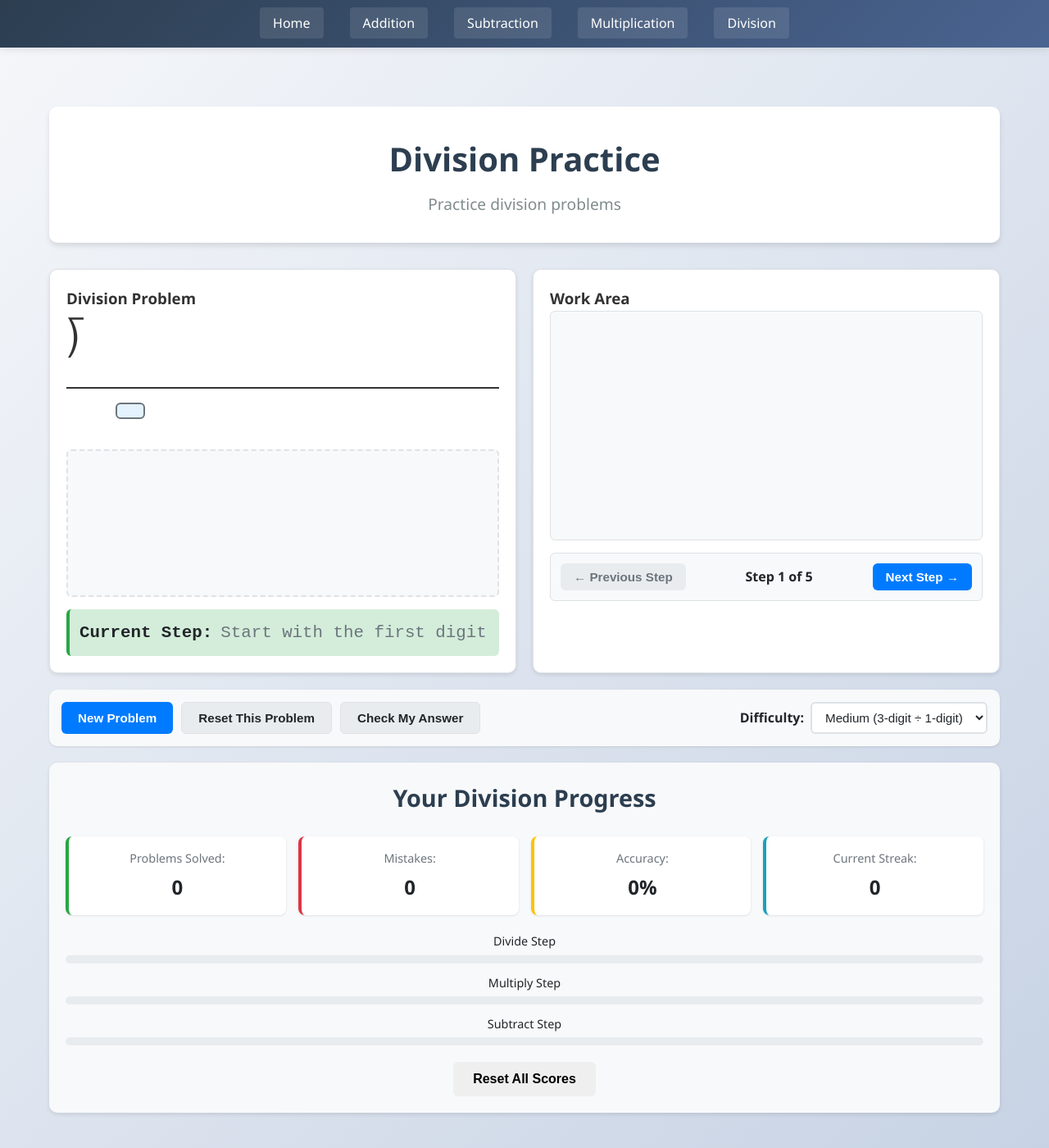
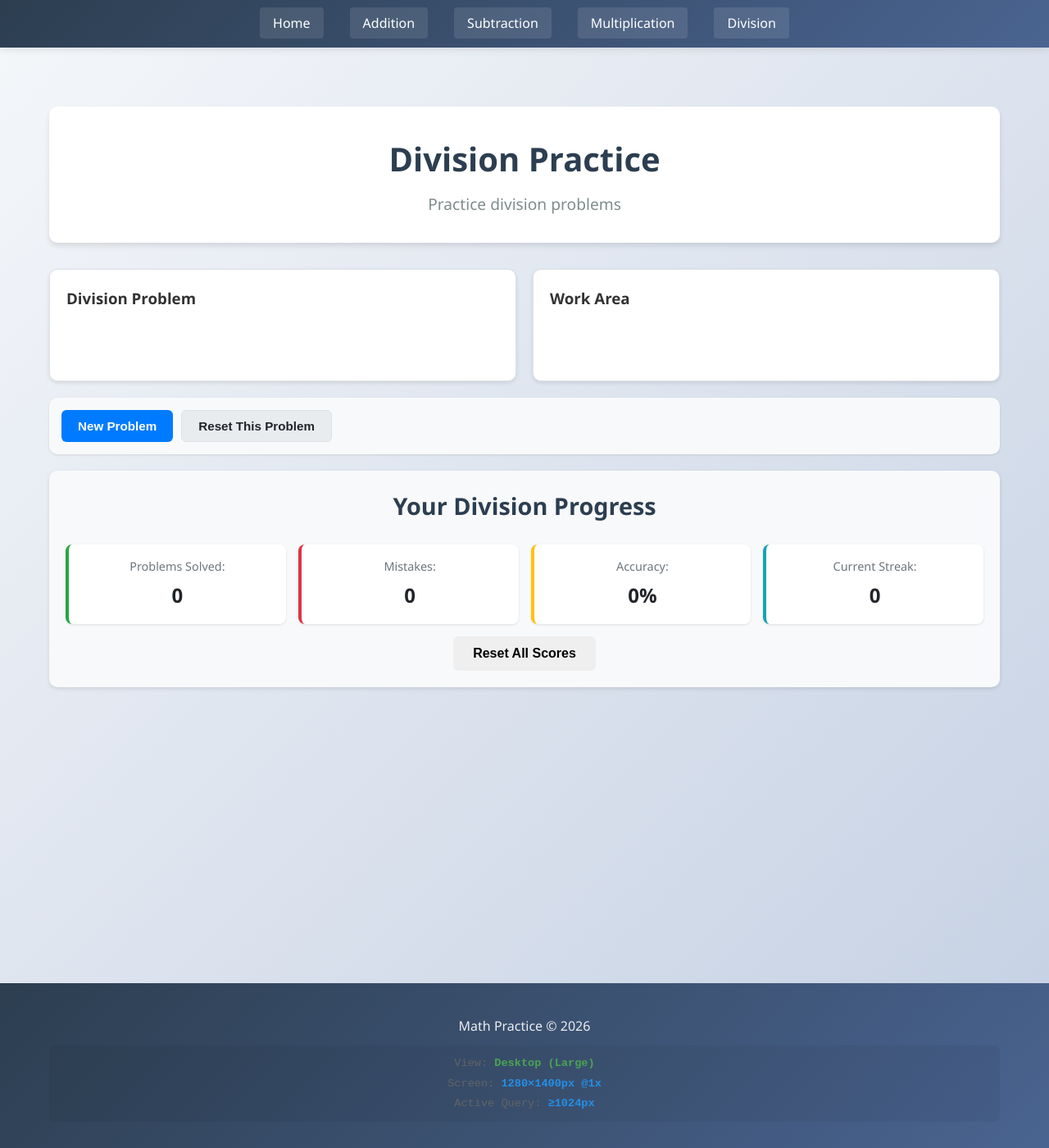
Before and after one commit to ZBZFirst/Math, a Jekyll site: the page built from division.md, in a window 1280 px wide and 1400 px high. Shown: the whole window at 82% size. Built offline with Jekyll 4.4.1, drawn with Linux system fonts in a browser that asks for light colours.

Commit message:
Update division.html

```diff
--- a/_layouts/division.html
+++ b/_layouts/division.html
@@ -23,64 +23,15 @@
 
             <!-- Main Workspace -->
             <div class="dual-container">
-                <!-- Left: Main Problem Container -->
                 <div class="main-problem-container">
                     <h3>Division Problem</h3>
-                    <div class="division-layout" id="divisionLayout">
-                        <!-- Long Division Layout -->
-                        <div class="dividend-row">
-                            <div class="division-symbol">⟌</div>
-                            <div class="dividend-digits" id="dividendDigits">
-                                <!-- Will be filled by JavaScript -->
-                            </div>
-                        </div>
-                        <div class="divisor-row">
-                            <div class="divisor-value" id="divisorValue"></div>
-                        </div>
-
-                        <!-- Work Area for Long Division Steps -->
-                        <div class="work-area" id="workArea">
-                            <!-- Steps will appear here as user progresses -->
-                        </div>
-
-                        <!-- Current Step Display -->
-                        <div class="current-step-container">
-                            <div class="step-focus" id="currentStepFocus">
-                                <span class="step-label">Current Step:</span>
-                                <span class="step-description" id="currentStepDescription">
-                                    Start with the first digit
-                                </span>
-                            </div>
-                        </div>
+                    <div class="main-problem" id="problemdisplay">
                     </div>
                 </div>
 
-                <!-- Right: Interactive Work Container -->
                 <div class="work-container">
                     <h3>Work Area</h3>
-
-                    <!-- Single container that gets filled with content -->
-                    <div class="work-stage-container" id="workStageContainer">
-                        <!-- This container will be dynamically filled by JavaScript -->
-                        <!-- It will contain one of the following based on current step: -->
-                        <!-- 1. Divide step content -->
-                        <!-- 2. Multiply step content -->
-                        <!-- 3. Subtract step content -->
-                        <!-- 4. Bring down step content -->
-                        <!-- 5. Final answer content -->
-                    </div>
-
-                    <!-- Navigation buttons for moving between steps -->
-                    <div class="work-navigation">
-                        <button id="prevStep" class="nav-btn" disabled>
-                            ← Previous Step
-                        </button>
-                        <span class="step-counter">
-                            Step <span id="currentStepNumber">1</span> of <span id="totalSteps">5</span>
-                        </span>
-                        <button id="nextStep" class="nav-btn">
-                            Next Step →
-                        </button>
+                    <div class="Work-Container" id="workStageContainer">
                     </div>
 
                     <!-- Feedback Area -->
@@ -93,18 +44,8 @@
                 <div class="control-buttons">
                     <button id="newDivisionProblem" class="primary-btn">New Problem</button>
                     <button id="resetCurrentProblem" class="secondary-btn">Reset This Problem</button>
-                    <button id="checkAnswer" class="secondary-btn">Check My Answer</button>
                 </div>
 
-                <div class="difficulty-selector">
-                    <label for="difficultyLevel">Difficulty:</label>
-                    <select id="difficultyLevel">
-                        <option value="easy">Easy (2-digit ÷ 1-digit)</option>
-                        <option value="medium" selected>Medium (3-digit ÷ 1-digit)</option>
-                        <option value="hard">Hard (3-digit ÷ 2-digit)</option>
-                        <option value="expert">Expert (4-digit ÷ 2-digit)</option>
-                    </select>
-                </div>
             </div>
 
             <!-- Enhanced Score Container -->
@@ -130,26 +71,6 @@
                         </div>
                     </div>
 
-                    <div class="progress-bars">
-                        <div class="progress-item">
-                            <span class="progress-label">Divide Step</span>
-                            <div class="progress-bar">
-                                <div class="progress-fill" id="divideStepProgress" style="width: 0%"></div>
-                            </div>
-                        </div>
-                        <div class="progress-item">
-                            <span class="progress-label">Multiply Step</span>
-                            <div class="progress-bar">
-                                <div class="progress-fill" id="multiplyStepProgress" style="width: 0%"></div>
-                            </div>
-                        </div>
-                        <div class="progress-item">
-                            <span class="progress-label">Subtract Step</span>
-                            <div class="progress-bar">
-                                <div class="progress-fill" id="subtractStepProgress" style="width: 0%"></div>
-                            </div>
-                        </div>
-                    </div>
 
                     <button id="resetDivisionScores">Reset All Scores</button>
                 </div>
```
